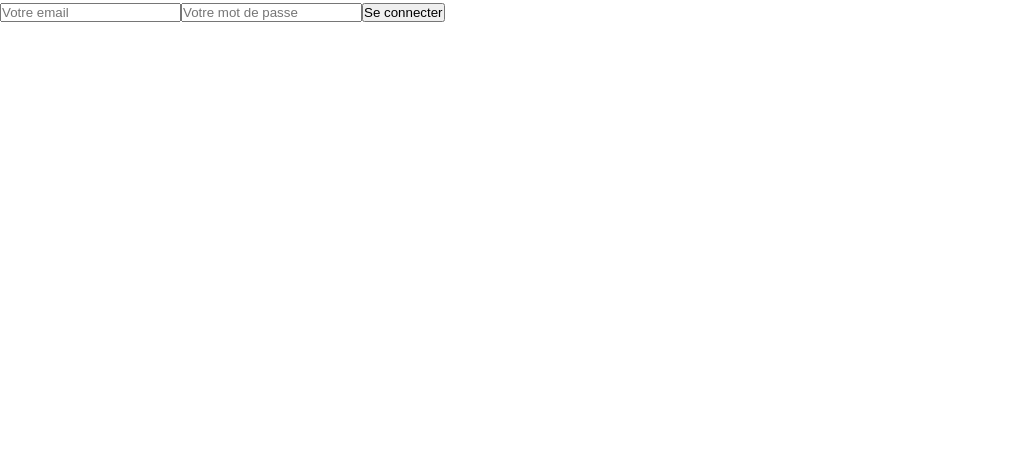
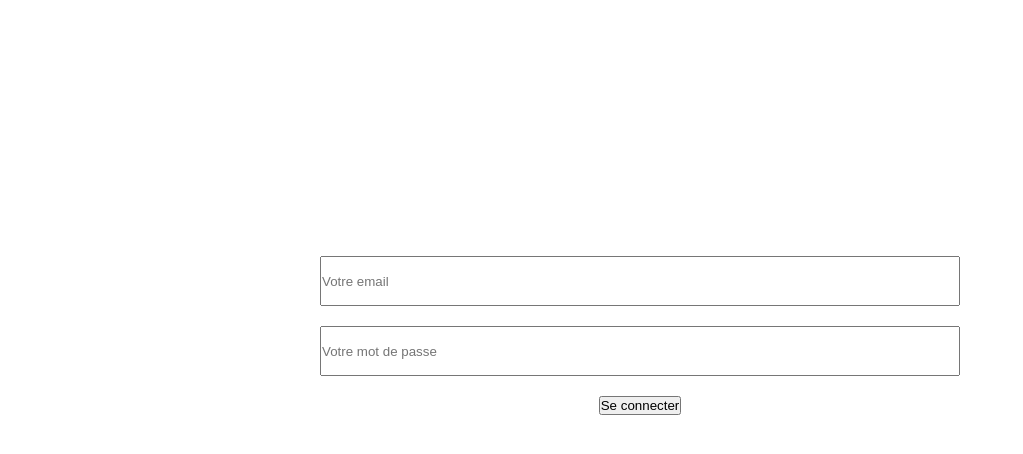
Before and after one commit to BangalyLeDeveloppeur/cap-plus, a React (Vite) app in the folder frontend/: page /admin in a window 1280 px wide. Shown: the top 454 px of the page, without its empty margins (0-1023 px from the left). Built offline with nearby package versions, Linux system fonts and the light colour scheme; a web font is replaced by a local one.

Commit message:
style du formulaire login

```diff
--- a/frontend/src/admin/component/Login.jsx
+++ b/frontend/src/admin/component/Login.jsx
@@ -48,7 +48,7 @@ const Login = () => {
   };
 
   return (
-    <form onSubmit={handleLogin}>
+    <form onSubmit={handleLogin} className="form-login">
       <input
         type="email"
         placeholder="Votre email"
--- /dev/null
+++ b/frontend/src/styles/components/_loginForm.scss
@@ -0,0 +1,12 @@
+.form-login {
+  display: flex;
+  flex-direction: column;
+  align-items: center;
+  gap: 20px;
+  margin-top: 20%;
+  input {
+    height: 50px;
+    width: 50%;
+  }
+
+}
--- a/frontend/src/styles/index.css
+++ b/frontend/src/styles/index.css
@@ -889,4 +889,22 @@ button.savoirPlusGal.ptonn {
     width: 140px;
     font-size: 1rem;
   }
+}
+.form-login {
+  display: -webkit-box;
+  display: -ms-flexbox;
+  display: flex;
+  -webkit-box-orient: vertical;
+  -webkit-box-direction: normal;
+      -ms-flex-direction: column;
+          flex-direction: column;
+  -webkit-box-align: center;
+      -ms-flex-align: center;
+          align-items: center;
+  gap: 20px;
+  margin-top: 20%;
+}
+.form-login input {
+  height: 50px;
+  width: 50%;
 }/*# sourceMappingURL=index.css.map */
--- a/frontend/src/styles/index.scss
+++ b/frontend/src/styles/index.scss
@@ -11,3 +11,4 @@
 @use "../styles/components/formation";
 @use "../styles/components/maraichere";
 @use "../styles/components/contact";
+@use "../styles/components/loginForm";
```
Also changed, not shown: 1 other file (tests, documents, lock files or other folders).
